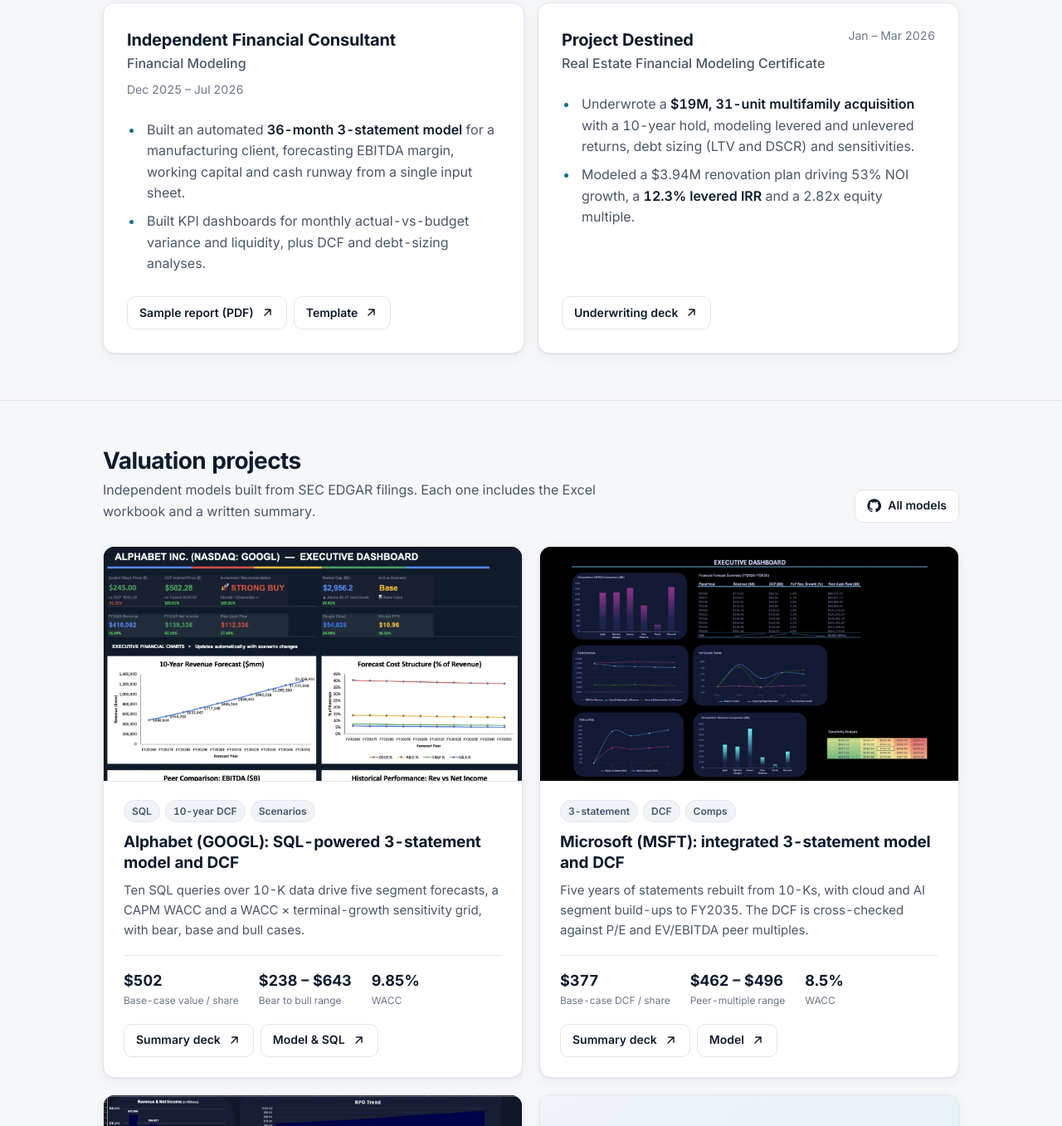
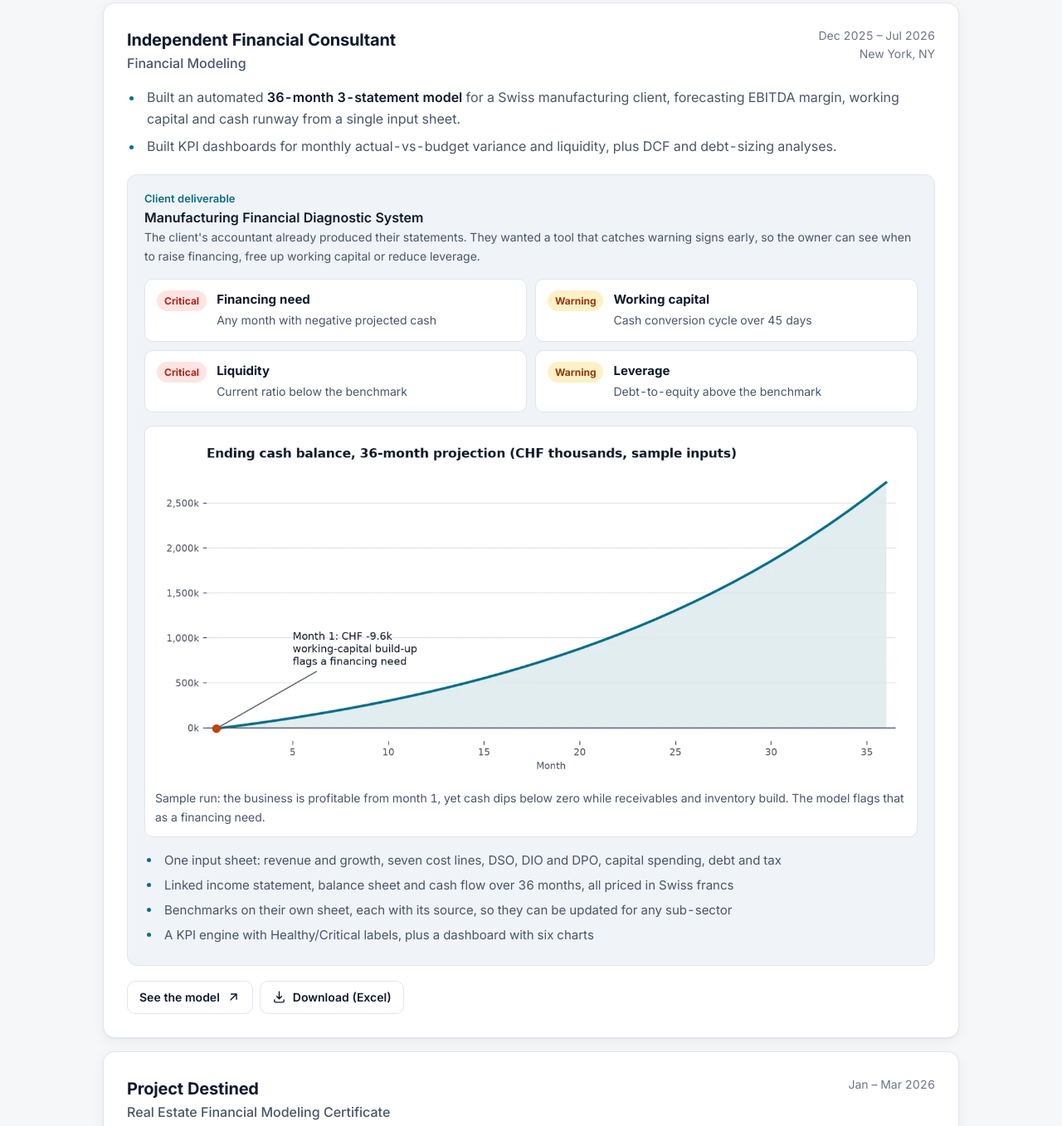
Before and after one commit to rannyhz/rannyhz.github.io, a plain HTML site: page index.html in a window 1280 px wide. Shown: the part 1443-2800 px from the top of the page at 83% size. Drawn offline with Linux system fonts and the light colour scheme.

Commit message:
Feature the manufacturing diagnostic system; remove the hero GitHub button
Co-Authored-By: Claude Opus 5.5 <noreply@anthropic.com>

```diff
--- a/index.html
+++ b/index.html
@@ -132,6 +132,20 @@
     details[open] summary svg { transform: rotate(90deg); }
     ol.steps { margin: 4px 0 0; padding-left: 22px; color: var(--muted); font-size: 15px; }
     ol.steps li { margin: 6px 0; }
+    .signals { display: grid; grid-template-columns: repeat(2, 1fr); gap: 10px; margin: 16px 0; }
+    @media (max-width: 600px) { .signals { grid-template-columns: 1fr; } }
+    .signal { display: flex; gap: 12px; align-items: flex-start; background: var(--surface); border: 1px solid var(--line); border-radius: 10px; padding: 12px 14px; }
+    .signal strong { display: block; font-size: 15px; }
+    .signal span:not(.pill) { font-size: 14px; color: var(--muted); }
+    .pill { flex: none; font-size: 12px; font-weight: 700; padding: 3px 9px; border-radius: 999px; margin-top: 1px; }
+    .pill-crit { color: #B42318; background: #FEE4E2; }
+    .pill-warn { color: #93370D; background: #FEF0C7; }
+    @media (prefers-color-scheme: dark) { .pill-crit { color: #FDA29B; background: #3B1715; } .pill-warn { color: #FEC84B; background: #3A2A0C; } }
+    .chart { margin: 0; background: var(--surface); border: 1px solid var(--line); border-radius: 10px; padding: 12px; }
+    .chart img { width: 100%; height: auto; display: block; }
+    .chart figcaption { font-size: 14px; color: var(--muted); margin-top: 8px; }
+    ul.ticks { margin: 16px 0 0; padding-left: 20px; color: var(--muted); font-size: 15px; }
+    ul.ticks li { margin: 6px 0; }
     .note { font-size: 13px; color: var(--faint); margin-top: 14px; }
     .card-links { display: flex; flex-wrap: wrap; gap: 8px; margin-top: 18px; }
 
@@ -213,7 +227,6 @@
         <p class="lede">Finance student at Rutgers Business School focused on FP&amp;A, corporate finance and valuation. I build 3-statement models, DCFs and the dashboards that turn them into decisions.</p>
         <div class="cta">
           <a class="btn btn-primary" href="assets/Ranny_Hefetz_Resume.pdf" target="_blank" rel="noopener"><svg><use href="#i-download"/></svg>Download resume</a>
-          <a class="btn btn-ghost" href="https://github.com/rannyhz/finance-portfolio" target="_blank" rel="noopener"><svg><use href="#i-github"/></svg>Models on GitHub</a>
           <a class="btn btn-ghost" href="https://linkedin.com/in/rannyh" target="_blank" rel="noopener"><svg><use href="#i-linkedin"/></svg>LinkedIn</a>
         </div>
 
@@ -273,25 +286,50 @@
           <p class="note">Internship files are confidential and are not shared.</p>
         </article>
 
-        <div class="grid-2">
         <article class="card role">
           <div class="role-top">
             <div>
               <h3>Independent Financial Consultant</h3>
               <div class="title">Financial Modeling</div>
             </div>
-              <div class="meta">Dec 2025 – Jul 2026</div>
+            <div class="meta">Dec 2025 – Jul 2026<br>New York, NY</div>
           </div>
           <ul>
-              <li>Built an automated <strong>36-month 3-statement model</strong> for a manufacturing client, forecasting EBITDA margin, working capital and cash runway from a single input sheet.</li>
+            <li>Built an automated <strong>36-month 3-statement model</strong> for a Swiss manufacturing client, forecasting EBITDA margin, working capital and cash runway from a single input sheet.</li>
             <li>Built KPI dashboards for monthly actual-vs-budget variance and liquidity, plus DCF and debt-sizing analyses.</li>
           </ul>
+
+          <div class="highlight">
+            <div class="label">Client deliverable</div>
+            <div class="name">Manufacturing Financial Diagnostic System</div>
+            <div class="sub">The client's accountant already produced their statements. They wanted a tool that catches warning signs early, so the owner can see when to raise financing, free up working capital or reduce leverage.</div>
+            <div class="signals" role="list">
+              <div class="signal" role="listitem"><span class="pill pill-crit">Critical</span><div><strong>Financing need</strong><span>Any month with negative projected cash</span></div></div>
+              <div class="signal" role="listitem"><span class="pill pill-warn">Warning</span><div><strong>Working capital</strong><span>Cash conversion cycle over 45 days</span></div></div>
+              <div class="signal" role="listitem"><span class="pill pill-crit">Critical</span><div><strong>Liquidity</strong><span>Current ratio below the benchmark</span></div></div>
+              <div class="signal" role="listitem"><span class="pill pill-warn">Warning</span><div><strong>Leverage</strong><span>Debt-to-equity above the benchmark</span></div></div>
+            </div>
+            <figure class="chart">
+              <picture>
+                <source srcset="assets/mfg-cash-dark.webp" media="(prefers-color-scheme: dark)">
+                <img src="assets/mfg-cash-light.webp" alt="Ending cash over 36 months from the sample inputs. Cash dips to minus 9.6 thousand francs in month 1, then rises to 2.73 million by month 36." loading="lazy" width="1400" height="644">
+              </picture>
+              <figcaption>Sample run: the business is profitable from month 1, yet cash dips below zero while receivables and inventory build. The model flags that as a financing need.</figcaption>
+            </figure>
+            <ul class="ticks">
+              <li>One input sheet: revenue and growth, seven cost lines, DSO, DIO and DPO, capital spending, debt and tax</li>
+              <li>Linked income statement, balance sheet and cash flow over 36 months, all priced in Swiss francs</li>
+              <li>Benchmarks on their own sheet, each with its source, so they can be updated for any sub-sector</li>
+              <li>A KPI engine with Healthy/Critical labels, plus a dashboard with six charts</li>
+            </ul>
+          </div>
           <div class="card-links">
-              <a class="btn btn-ghost btn-sm" href="https://drive.google.com/file/d/1WqouHb4yA4_9gTQ1i537INpolp2lfKX2/view?usp=drivesdk" target="_blank" rel="noopener">Sample report (PDF)<svg><use href="#i-arrow"/></svg></a>
-              <a class="btn btn-ghost btn-sm" href="https://github.com/rannyhz/finance-portfolio/tree/main/projects/04-small-business-forecast-template" target="_blank" rel="noopener">Template<svg><use href="#i-arrow"/></svg></a>
+            <a class="btn btn-ghost btn-sm" href="https://github.com/rannyhz/finance-portfolio/tree/main/projects/05-manufacturing-financial-diagnostic" target="_blank" rel="noopener">See the model<svg><use href="#i-arrow"/></svg></a>
+            <a class="btn btn-ghost btn-sm" href="https://github.com/rannyhz/finance-portfolio/raw/main/projects/05-manufacturing-financial-diagnostic/Manufacturing_Financial_Diagnostic_System.xlsx"><svg><use href="#i-download"/></svg>Download (Excel)</a>
           </div>
         </article>
 
+        <div>
           <article class="card role">
             <div class="role-top">
               <div>
```
Also changed, not shown: assets/mfg-cash-dark.webp (added), assets/mfg-cash-light.webp (added). Lines whose indentation alone changed are shown as unchanged.
